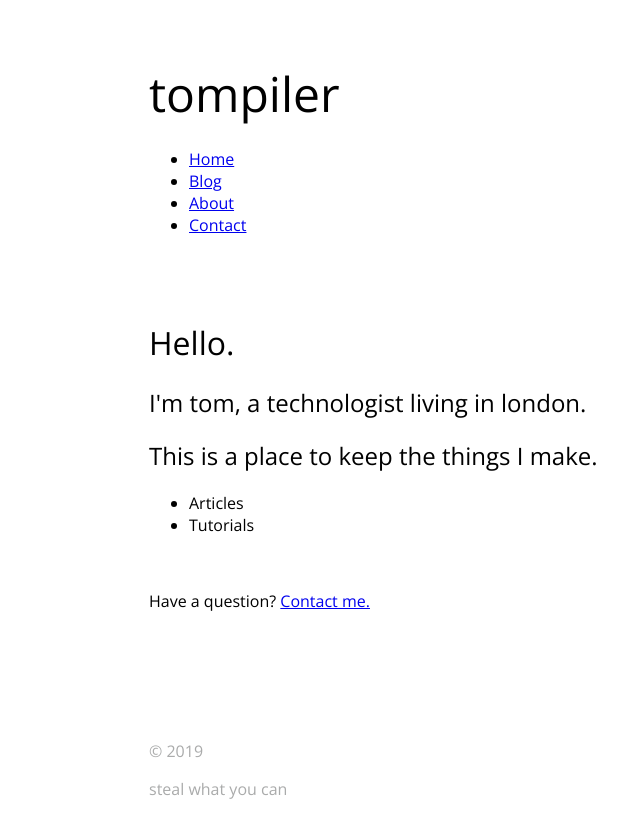
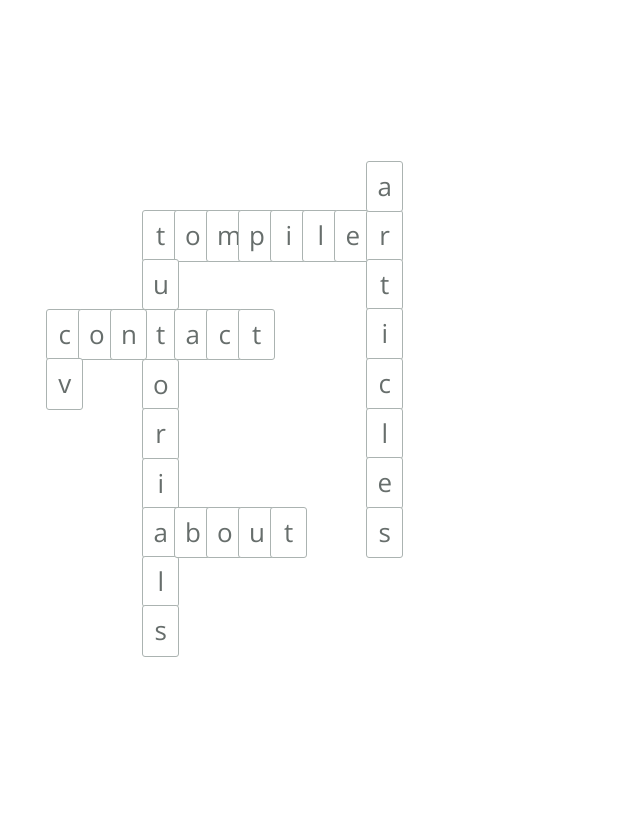
Before and after one commit to tompiler/tompiler-net, a Gatsby site: page / in a window 1280 px wide. Shown: the whole page, without its empty margins (116-756 px from the left). After the commit the page ends 800 px from the top, so only its background shows below. Built offline with nearby package versions, Linux system fonts and the light colour scheme; Gatsby itself is replaced by a stand-in of ours; a web font is replaced by a local one.

Commit message:
got individual header blocks working with custom hover

```diff
--- a/gatsby-config.js
+++ b/gatsby-config.js
@@ -24,6 +24,7 @@ module.exports = {
         fonts: [
           "Montserrat sans-serif",
           "Open Sans sans-serif",
+          "Quicksand, sans-serif:100",
           "source sans pro:300,400,400i,700", // you can also specify font weights and styles
         ],
         display: "swap",
--- a/package.json
+++ b/package.json
@@ -25,7 +25,8 @@
     "gatsby-transformer-remark": "^2.6.45",
     "node-sass": "^4.13.0",
     "react": "^16.12.0",
-    "react-dom": "^16.12.0"
+    "react-dom": "^16.12.0",
+    "styled-components": "^5.0.1"
   },
   "devDependencies": {
     "env-cmd": "^10.0.1",
--- /dev/null
+++ b/src/components/HeadingBlocks.js
@@ -0,0 +1,51 @@
+import React from "react"
+import headingData from "./data/headingData"
+import Cell from "./cell"
+
+class Wordsearch extends React.Component {
+  constructor(props) {
+    super(props)
+    this.state = { hover: false, hoverWord: "" }
+
+    this.mouseEnter = this.mouseEnter.bind(this)
+    this.mouseLeave = this.mouseLeave.bind(this)
+  }
+
+  mouseEnter(word) {
+    this.setState({ hover: true, hoverWord: word })
+  }
+
+  mouseLeave(word) {
+    this.setState({ hover: false, hoverWord: word })
+  }
+
+  render() {
+    var elements = []
+    headingData.forEach(heading => {
+      for (var i = 0; i < heading.text.length; i++) {
+        if (heading.text[i] != " ") {
+          elements.push(
+            <Cell
+              heading={heading}
+              text={heading.text[i]}
+              position={i}
+              key={[heading.word, heading.text, i].join("_")}
+              onMouseEnter={this.mouseEnter}
+              onMouseLeave={this.mouseLeave}
+              colour={
+                this.state.hover && this.state.hoverWord === heading.word
+                  ? heading.colour
+                  : this.state.hover && this.state.hoverWord === heading.word2
+                  ? heading.colour2
+                  : "white"
+              }
+            ></Cell>
+          )
+        }
+      }
+    })
+    return <div className="parent">{elements}</div>
+  }
+}
+
+export default Wordsearch
--- /dev/null
+++ b/src/components/cell.js
@@ -0,0 +1,35 @@
+import React from "react"
+import cellStyles from "./cell.module.scss"
+import { isArray } from "util"
+
+const Cell = ({
+  heading,
+  text,
+  position,
+  colour,
+  onMouseEnter,
+  onMouseLeave,
+}) => {
+  return (
+    <div
+      className={cellStyles.cell}
+      style={{
+        left:
+          heading.direction == "across"
+            ? heading.left + position * 2.5 + "vw"
+            : heading.left + "vw",
+        top:
+          heading.direction == "down"
+            ? heading.top + position * 6.2 + "vh"
+            : heading.top + "vh",
+        backgroundColor: colour,
+      }}
+      onMouseEnter={() => onMouseEnter(heading.word)}
+      onMouseLeave={() => onMouseLeave(heading.word)}
+    >
+      {text}
+    </div>
+  )
+}
+
+export default Cell
--- /dev/null
+++ b/src/components/cell.module.scss
@@ -0,0 +1,21 @@
+
+.cell {
+  padding: 10px;
+  border: 1px solid #abb3b1;
+  border-radius: 3px;
+  text-align: center;
+  font-size: 26px;
+  color: #676e6c;
+
+  /* background-color: white; */
+  position: absolute;
+  margin: 2px;
+  vertical-align: middle;
+  line-height: 3.5vh;
+
+  display: inline-block;
+  width: 1.2vw;
+  height: 3.7vh;
+
+  transition: 0.25s background-color;
+}
--- /dev/null
+++ b/src/components/data/headingData.js
@@ -0,0 +1,149 @@
+const headingData = [
+  {
+    text: "t",
+    left: 20,
+    top: 26,
+    display: "inline-block",
+    direction: "across",
+    colour: "rgba(189, 166, 245, .7)",
+    word: "tompiler",
+    colour2: "rgba(162, 211, 222, .7)",
+    word2: "tutorials",
+  },
+  {
+    text: "ompile",
+    left: 22.5,
+    top: 26,
+    display: "inline-block",
+    direction: "across",
+    colour: "rgba(189, 166, 245, .7)",
+    word: "tompiler",
+  },
+  {
+    text: "r",
+    left: 37.5,
+    top: 26,
+    display: "inline-block",
+    direction: "across",
+    colour: "rgba(189, 166, 245, .7)",
+    word: "tompiler",
+    colour2: "rgba(158, 217, 185, .7)",
+    word2: "articles",
+  },
+  {
+    text: "u",
+    left: 20,
+    top: 32.1,
+    display: "inline-block",
+    direction: "down",
+    colour: "rgba(162, 211, 222, .7)",
+    word: "tutorials",
+  },
+  {
+    text: "t",
+    left: 20,
+    top: 38.4,
+    display: "inline-block",
+    direction: "down",
+    colour: "rgba(162, 211, 222, .7)",
+    word: "tutorials",
+    colour2: "rgba(199, 222, 162, .7)",
+    word2: "contact",
+  },
+  {
+    text: "ori",
+    left: 20,
+    top: 44.6,
+    display: "inline-block",
+    direction: "down",
+    colour: "rgba(162, 211, 222, .7)",
+    word: "tutorials",
+  },
+  {
+    text: "a",
+    left: 20,
+    top: 63.1,
+    display: "inline-block",
+    direction: "down",
+    colour: "rgba(162, 211, 222, .7)",
+    word: "tutorials",
+    colour2: "rgba(222, 162, 174, .7)",
+    word2: "about",
+  },
+  {
+    text: "ls",
+    left: 20,
+    top: 69.2,
+    display: "inline-block",
+    direction: "down",
+    colour: "rgba(162, 211, 222, .7)",
+    word: "tutorials",
+  },
+  {
+    text: "c",
+    left: 12.5,
+    top: 38.35,
+    display: "inline-block",
+    direction: "across",
+    colour: "rgba(199, 222, 162, .7)",
+    word: "contact",
+    colour2: "rgba(222, 192, 162, .7)",
+    word2: "cv",
+  },
+  {
+    text: "on",
+    left: 15.0,
+    top: 38.35,
+    display: "inline-block",
+    direction: "across",
+    colour: "rgba(199, 222, 162, .7)",
+    word: "contact",
+  },
+  {
+    text: "act",
+    left: 22.5,
+    top: 38.35,
+    display: "inline-block",
+    direction: "across",
+    colour: "rgba(199, 222, 162, .7)",
+    word: "contact",
+  },
+  {
+    text: "v",
+    left: 12.5,
+    top: 44.5,
+    display: "inline-block",
+    direction: "down",
+    colour: "rgba(222, 192, 162, .7)",
+    word: "cv",
+  },
+  {
+    text: "a",
+    left: 37.5,
+    top: 19.82,
+    display: "inline-block",
+    direction: "down",
+    colour: "rgba(158, 217, 185, .7)",
+    word: "articles",
+  },
+  {
+    text: "ticles",
+    left: 37.5,
+    top: 32.1,
+    display: "inline-block",
+    direction: "down",
+    colour: "rgba(158, 217, 185, .7)",
+    word: "articles",
+  },
+  {
+    text: "bout",
+    left: 22.5,
+    top: 63.1,
+    display: "inline-block",
+    direction: "across",
+    colour: "rgba(222, 162, 174, .7)",
+    word: "about",
+  },
+]
+
+export default headingData
--- /dev/null
+++ b/src/components/headingBlocks.module.scss
@@ -0,0 +1,25 @@
+
+
+.container {
+    display: grid;
+    grid-template-columns: repeat(auto-fit, minmax(1px, 1fr));
+    grid-template-rows: repeat(1, minmax(40px, auto));
+    grid-gap: 2px 2px;
+    grid-auto-flow: row;
+    padding-top: 2px;
+}
+
+.content {
+  background-color: red;
+}
+
+.tompiler.tompiler {
+  background-color: red;
+}
+
+.cell {
+  text-align: center;
+  color: rgb(63, 63, 63);
+  background-color: rgb(226, 226, 226);
+  border-radius: 3px;
+}
--- a/src/pages/index.js
+++ b/src/pages/index.js
@@ -1,23 +1,10 @@
 import React from "react"
 import { Link } from "gatsby"
 import Layout from "../components/layout"
+import HeadingBlocks from "../components/HeadingBlocks"
 
 const IndexPage = () => {
-  return (
-    <Layout>
-      <h1>Hello.</h1>
-      <h2>I'm tom, a technologist living in london.</h2>
-      <h2>This is a place to keep the things I make. </h2>
-      <ul>
-        <li>Articles</li>
-        <li>Tutorials</li>
-      </ul>
-      <br></br>
-      <p>
-        Have a question? <Link to="/contact">Contact me.</Link>
-      </p>
-    </Layout>
-  )
+  return <HeadingBlocks />
 }
 
 export default IndexPage
```
Also changed, not shown: 1 other file.
